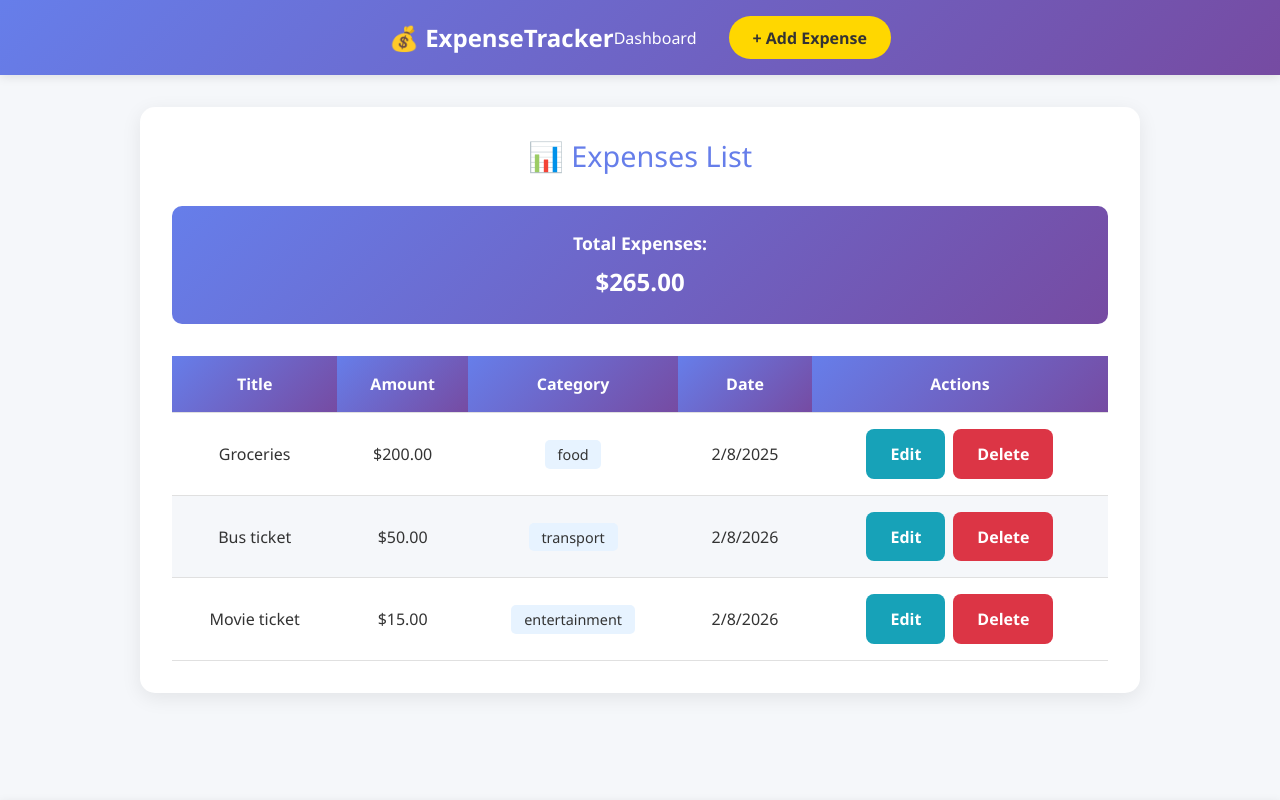
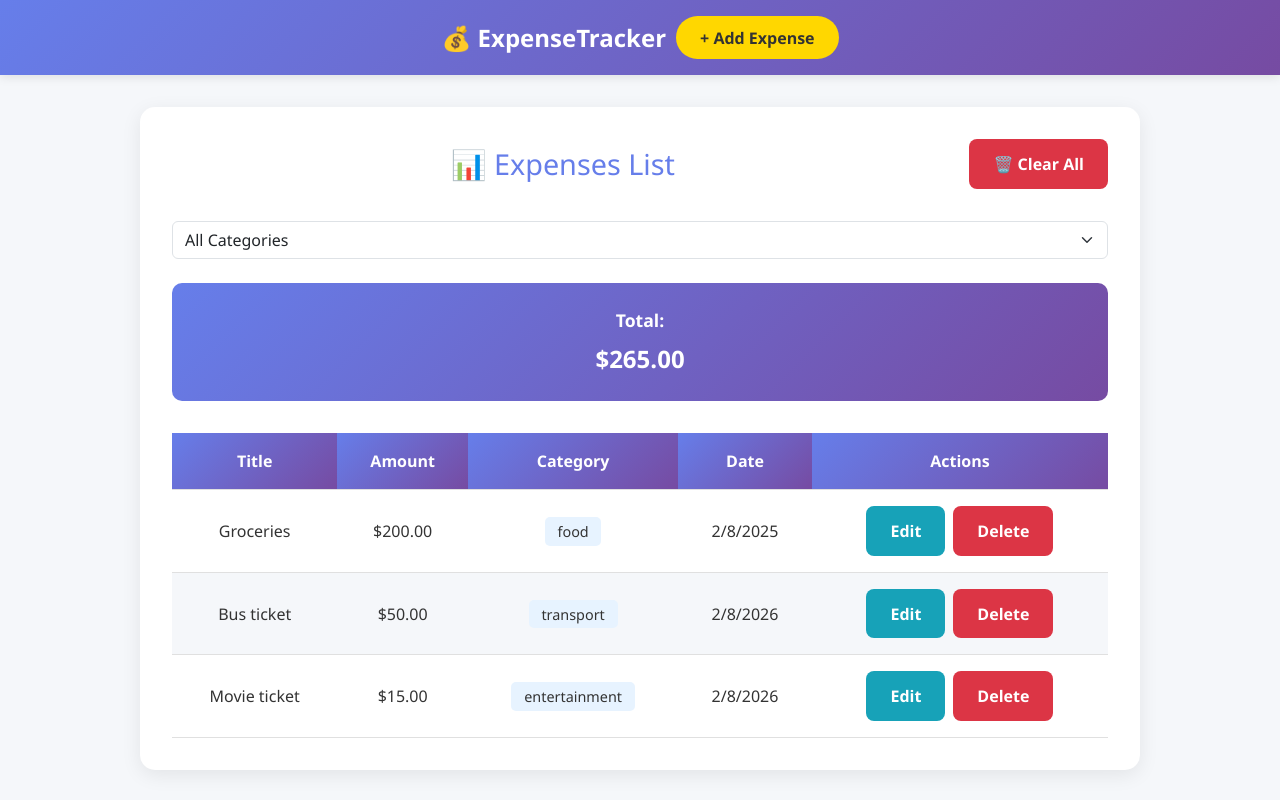
Before and after one commit to himaalshame/expenseTracker2, a React (Vite) app: page / in a window 1280 px wide. Shown: the top 800 px of the page. Built offline with nearby package versions, Linux system fonts and the light colour scheme.

Commit message:
Add files via upload

```diff
--- a/package.json
+++ b/package.json
@@ -3,7 +3,7 @@
   "private": true,
   "version": "0.0.0",
   "type": "module",
-  "homepage": "https://github.com/himaalshame/expenseTracker2",
+  "homepage": "https://github.com/himaalshame/expenseTracker2/#/",
   "scripts": {
     "dev": "vite",
     "build": "vite build",
--- a/src/App.jsx
+++ b/src/App.jsx
@@ -27,23 +27,25 @@ const App = () => {
     }
   })
 
+
+  // localStorage
   useEffect(()=>{
     localStorage.setItem("expenses" , JSON.stringify(expenses))
   }, [expenses])
 
 
 
+
   return (
     <HashRouter>
-      <Header />
-      <main className='main-content'>
+      <Header  />
+
         <Routes>
           <Route path='/' element={<ExpenseList expenses={expenses} setExpenses={setExpenses} />} />
           <Route path='/form' element={<ExpenseForm setExpenses={setExpenses} />} />
           <Route path='/edit/:id' element={<ExpenseEdit setExpenses={setExpenses} expenses={expenses} />} />
           <Route path='*' element={<ExpenseList expenses={expenses} setExpenses={setExpenses} />} />
         </Routes>
-      </main>
       <Footer />
     </HashRouter>
   )
--- a/src/components/ExpenseForm.jsx
+++ b/src/components/ExpenseForm.jsx
@@ -2,9 +2,6 @@ import React, { useState } from 'react'
 import { Link, useNavigate } from 'react-router-dom'
 
 const ExpenseForm = ({setExpenses}) => {
-
-
-
 
 
   const navigate = useNavigate()
--- a/src/components/ExpenseList.jsx
+++ b/src/components/ExpenseList.jsx
@@ -1,12 +1,17 @@
-import React from 'react'
+import React, { useState } from 'react'
 import { Link, Navigate } from 'react-router-dom'
 
 
 const ExpenseList = ({ expenses , setExpenses }) => {
+    const [selectedCategory, setSelectedCategory] = useState('all');
 
+    // Filter logic: Filter original expenses based on selected category
+    const filteredExpenses = selectedCategory === 'all'
+        ? expenses
+        : expenses.filter(item => item.category === selectedCategory);
 
-    // active totalAmount
-    const totalAmount = expenses.reduce((acc , item)=>{
+    // Calculate total based on FILTERED expenses
+    const totalAmount = filteredExpenses.reduce((acc , item)=>{
         return acc + Number(item.amount)
     } , 0)
 
@@ -20,18 +25,48 @@ const ExpenseList = ({ expenses , setExpenses }) => {
     }
 
 
+    const handleClearAll = ()=>{
+        if(window.confirm("Are you want to clear all expenses?")){
+            setExpenses([])
+        }
+    }
 
     return (
         <div className='container'>
             <div className="header-data">
                 <h2>📊 Expenses List</h2>
+                {expenses.length > 0 && (
+                    <button className='btn btn-danger btn-sm' onClick={handleClearAll}>
+                        🗑️ Clear All
+                    </button>
+                )}
             </div>
-            <div className='total' >Total Expenses: <strong>${totalAmount.toFixed(2)}</strong></div>
 
-            {expenses.length === 0 ? (
+            <div className="filter-section mb-4">
+                <select
+                    className="form-select"
+                    value={selectedCategory}
+                    onChange={(e) => setSelectedCategory(e.target.value)}
+                >
+                    <option value="all">All Categories</option>
+                    <option value="food">🍔 Food</option>
+                    <option value="transport">🚗 Transport</option>
+                    <option value="entertainment">🎬 Entertainment</option>
+                    <option value="health">🏥 Health</option>
+                    <option value="shopping">🛒 Shopping</option>
+                    <option value="utilities">💡 Utilities</option>
+                    <option value="other">📌 Other</option>
+                </select>
+            </div>
+
+            <div className='total' >Total: <strong>${totalAmount.toFixed(2)}</strong></div>
+
+            {filteredExpenses.length === 0 ? (
                 <div style={{textAlign: 'center', padding: '2rem', color: '#999'}}>
-                    <p style={{fontSize: '1.2rem', marginBottom: '1rem'}}>No expenses yet</p>
-                    <Link to='/form' className='btn btn-primary'>Add your first expense</Link>
+                    <p style={{fontSize: '1.2rem', marginBottom: '1rem'}}>
+                        {expenses.length === 0 ? "No expenses yet" : "No expenses in this category"}
+                    </p>
+                    {expenses.length === 0 && <Link to='/form' className='btn btn-primary'>Add your first expense</Link>}
                 </div>
             ) : (
                 <table>
@@ -47,11 +82,11 @@ const ExpenseList = ({ expenses , setExpenses }) => {
 
                     <tbody>
                         {
-                            expenses.map((item) => (
+                            filteredExpenses.map((item) => (
                                 <tr key={item.id}>
                                     <td>{item.title}</td>
                                     <td>${Number(item.amount).toFixed(2)}</td>
-                                    <td><span style={{background: '#e7f3ff', padding: '0.3rem 0.8rem', borderRadius: '5px', fontSize: '0.9rem'}}>{item.category}</span></td>
+                                    <td><span style={{background: '#e7f3ff', padding: '0.3rem 0.8rem', borderRadius: '5px', fontSize: '0.9rem', color: '#333'}}>{item.category}</span></td>
                                     <td>{new Date(item.date).toLocaleDateString()}</td>
                                     <td>
                                         <Link  to={`/edit/${item.id}`}  className='btn btn-info'>Edit</Link>
--- a/src/components/Header.jsx
+++ b/src/components/Header.jsx
@@ -10,9 +10,8 @@ const Header = () => {
           💰 ExpenseTracker
         </Link>
         <nav className='nav-menu'>
-          <Link to='/' className='nav-link'>
-            Dashboard
-          </Link>
+
+
           <Link to='/form' className='nav-link btn-add'>
             + Add Expense
           </Link>
--- a/src/styles/Header.css
+++ b/src/styles/Header.css
@@ -24,6 +24,7 @@
     display: flex;
     align-items: center;
     gap: 0.5rem;
+    margin-right: 10px;
     transition: transform 0.3s;
 }
 
```
Also changed, not shown: 1 other file (tests, documents, lock files or other folders).
